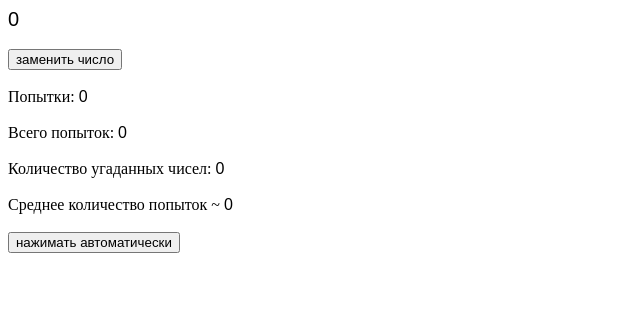
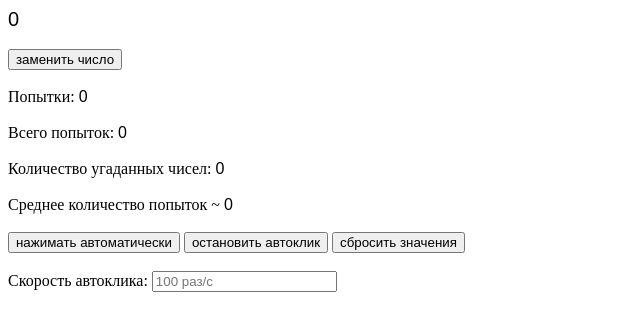
Before and after one commit to eshvayko/my_sites, a plain HTML site: page числа/index.html in a window 1280 px wide. Shown: the whole page, without its empty margins (0-640 px from the left). Drawn offline with Linux system fonts and the light colour scheme.

Commit message:
Update index.html

```diff
--- a/числа/index.html
+++ b/числа/index.html
@@ -14,6 +14,9 @@
       Количество угаданных чисел: <span id="bestNums">0</span><br><br>
       Среднее количество попыток ~ <span id="mean">0</span></div><br>
     <button id="auto">нажимать автоматически</button>
+    <button id="stopAutoclick">остановить автоклик</button>
+    <button id="reset">сбросить значения</button><br><br>
+    Cкорость автоклика: <input type="number" id="speed" placeholder="100 раз/c">
     <script src="script.js"></script>
 
   </body>
```
